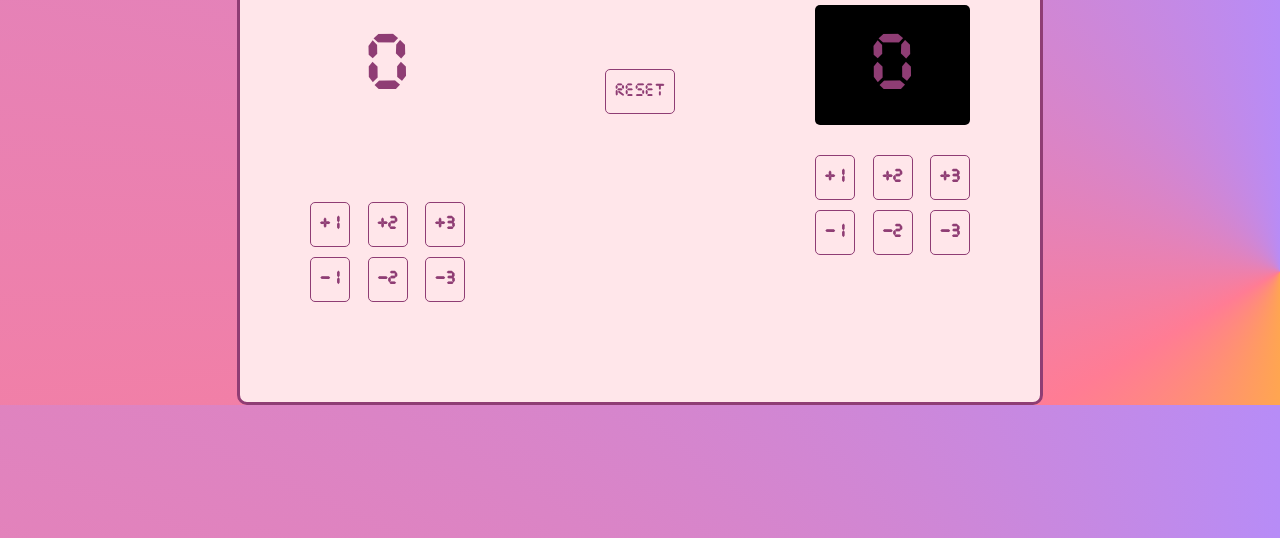
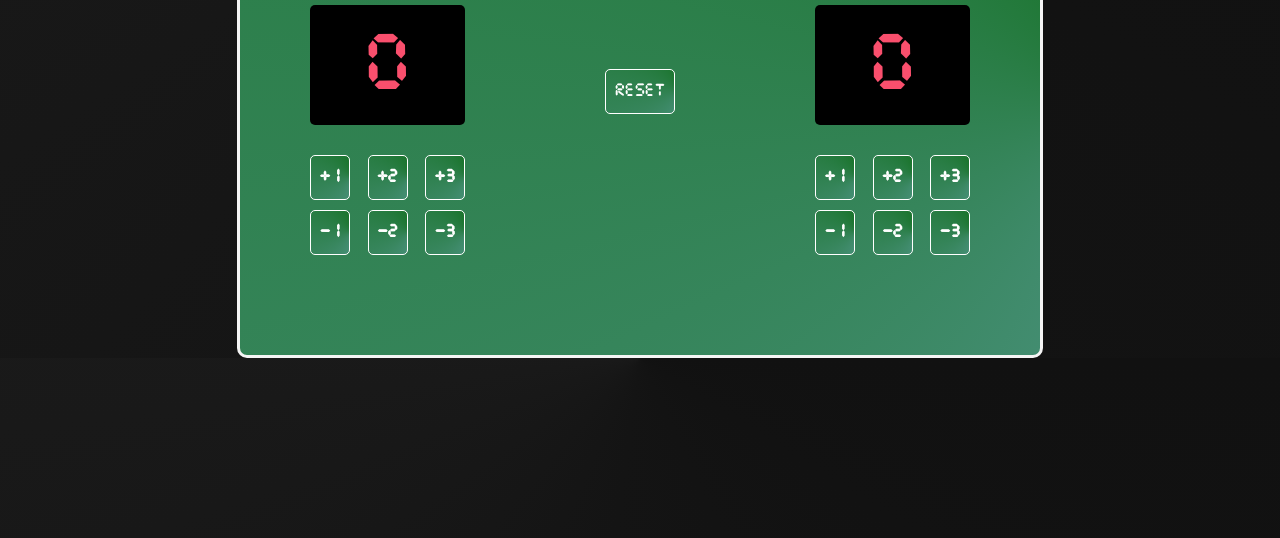
Before and after one commit to Amakiri201/Scoreboard, a website built with Vite: page index.html in a window 1280 px wide. Shown: the part 262-800 px from the top of the page. Built offline with nearby package versions, Linux system fonts and the light colour scheme.

Commit message:
final change

```diff
--- a/index.css
+++ b/index.css
@@ -1,11 +1,5 @@
 body {
-     background-image: conic-gradient(
-    at 100% 80%,
-    #b78cf7,
-    #ffcf0d,
-    #ff7c94,
-    #b78cf7
-    );
+    background-image: conic-gradient(from 90deg at 50% 0%, #111, 50%, #222, #111)
 }
 
 
@@ -29,9 +23,9 @@ body {
     width:45px;
     height: 45px;
     left: 82px;
-    border: 1px solid hsl(320, 40%, 40%);
-    background-color: hsl(349 100% 95%);
-    color: hsl(320, 40%, 40%);
+    border: 1px solid white;
+    background: conic-gradient(from -270deg at 110% 50%, cadetblue, darkgreen);
+    color: white;
     font-family: CursedTimerUlil-Aznm;
     font-weight: bold;
     width: 40px;
@@ -44,9 +38,9 @@ body {
     width:45px;
     height: 45px;
     left: 82px;
-    border: 1px solid hsl(320, 40%, 40%);
-    background-color: hsl(349 100% 95%);
-    color: hsl(320, 40%, 40%);
+    border: 1px solid white;
+    background: conic-gradient(from -270deg at 110% 50%, cadetblue, darkgreen);
+    color: white;
     font-family: CursedTimerUlil-Aznm;
     font-weight: bold;
     width: 40px;
@@ -58,9 +52,9 @@ body {
     width:45px;
     height: 45px;
     left: 82px;
-    border: 1px solid hsl(320, 40%, 40%);
-    background:whitesmoke;
-    color: hsl(320, 40%, 40%);
+    border: 1px solid white;
+    background: mediumseagreen;
+    color: white;
     font-family: CursedTimerUlil-Aznm;
     font-weight: bold;
     width: 40px;
@@ -72,9 +66,9 @@ body {
     width:45px;
     height: 45px;
     left: 82px;
-    border: 1px solid hsl(320, 40%, 40%);
-    background: whitesmoke;
-    color: hsl(320, 40%, 40%);
+    border: 1px solid white;
+    background: mediumseagreen;
+    color: white;
     font-family: CursedTimerUlil-Aznm;
     font-weight: bold;
     width: 40px;
@@ -89,7 +83,7 @@ h3 {
     font-size: 40px;
     line-height: 36px;
     text-align: center;
-    color: hsl(320, 40%, 40%);
+    color: #EEEEEE;
     font-size: 30px;
     text-align: center;
     margin-bottom: -50px;
@@ -103,9 +97,9 @@ h3 {
 .reset{
     width:45px;
     height: 45px;
-    border: 1px solid hsl(320, 40%, 40%);
-    background-color: hsl(349 100% 95%);
-    color: hsl(320, 40%, 40%);
+    border: 1px solid white;
+    background: conic-gradient(from -270deg at 110% 50%, cadetblue, darkgreen);
+    color: white;
     font-family: CursedTimerUlil-Aznm;
     width: 70px;
     border-radius: 5px;
@@ -114,9 +108,9 @@ h3 {
 .reset:hover{
     width:45px;
     height: 45px;
-    border: 1px solid hsl(320, 40%, 40%);
-    background:whitesmoke;
-    color: hsl(320, 40%, 40%);
+    border: 1px solid white;
+    background: mediumseagreen;
+    color: white;
     font-family: CursedTimerUlil-Aznm;
     width: 70px;
     border-radius: 5px;
@@ -124,13 +118,14 @@ h3 {
 }
 
 p {
+    height: 120px;
     font-family: 'CursedTimerUlil-Aznm';
     font-style: normal;
     font-weight: 400;
     font-size: 70px;
     line-height: 127px;
     text-align: center;
-    color: hsl(320, 40%, 40%);
+    color: #F94F6D;
 }
 
 .counter {
@@ -152,12 +147,12 @@ p {
 }
 
 #box {
-    border: 3px solid hsl(320, 40%, 40%);
+    border: 3px solid whitesmoke;
     max-width: 800px;
     border-radius: 10px;
     margin: auto;
     padding-bottom: 100px;
     padding-top: 50px;
-    background-color: hsl(349 100% 95%);
+    background-image: conic-gradient(from -270deg at 110% 50%, cadetblue, darkgreen);
     margin-top: 10% ;
 }
--- a/index.html
+++ b/index.html
@@ -1,21 +1,18 @@
 <!DOCTYPE html>
 <html lang="en">
-
-<head>
-    <link rel="stylesheet" href="https://cdnjs.cloudflare.com/ajax/libs/normalize/8.0.1/normalize.css">
+    <head><link rel="stylesheet" href="https://cdnjs.cloudflare.com/ajax/libs/normalize/8.0.1/normalize.css">
         <link rel="stylesheet" href="index.css">
         <meta charset="UTF-8">
         <meta http-equiv="X-UA-Compatible" content="IE=edge">
         <meta name="viewport" content="width=device-width, initial-scale=1.0">
     </head>
 <html>
-
     <body>
         <div id="box">
              <div class="container">
-            <div id="count-container">
+            <div>
                 <h3>HOME</h3>
-                <div>
+                    <div class="counter">
                      <p id="count-el">0</p>
                     </div>
                         <div class="btn-holder">
@@ -36,7 +33,7 @@
 
 
                 <div>
-                <h3>AWAY</h3>
+                    <h3>GUEST</h3>
                     <div class="counter">
                      <p id="count-al">0</p>
                     </div>
@@ -55,5 +52,4 @@
 
         <script src="index.js"></script>
     </body>
-
 </html>
```
Lines whose indentation alone changed are shown as unchanged.
